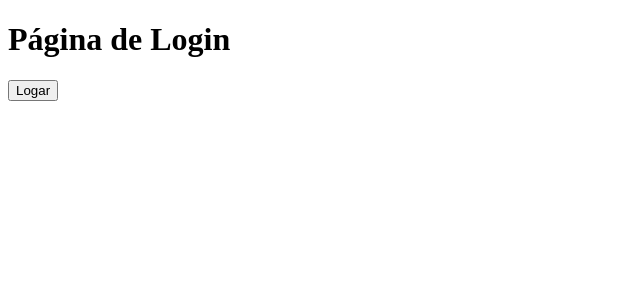
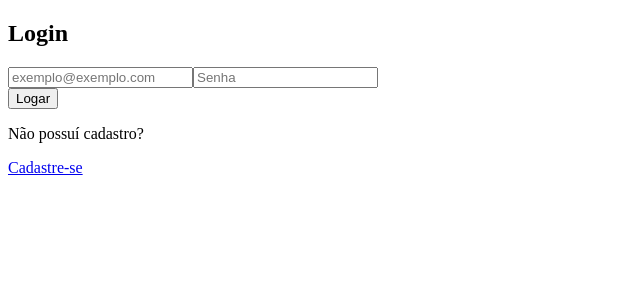
Before and after one commit to Laboratoria/SAP006-burger-queen-api-client, a React (Create React App) app: page /login in a window 1280 px wide. Shown: the top 300 px of the page, without its empty margins (0-640 px from the left). Built offline with nearby package versions, Linux system fonts and the light colour scheme.

Commit message:
Autenticaçao do login, redirecionando conforme a credenciais

```diff
--- a/src/pages/login/login.jsx
+++ b/src/pages/login/login.jsx
@@ -1,13 +1,24 @@
-const Login = (props) => {
+import React from 'react';
+import { Link } from 'react-router-dom'
+import useFormLogin from './useFormLogin';
+
+const Login = () => {
+  const { handleChange, handleSubmit } = useFormLogin();
+
   return (
-    <div>
-      <h1>Página de Login</h1>
-      <button onClick={() => {
-        console.log('ok');
-        props.history.push('/menu');
-      }}>Logar
-      </button>
+    <div className='loginPage'>
+      <h2>Login</h2>
+      <form onSubmit={handleSubmit}>
+        <input type='email' name='email' placeholder='exemplo@exemplo.com' onChange={handleChange} />
+        <input type='password' name='password' placeholder='Senha' onChange={handleChange} />
+        <div>
+        <button type='submit'>Logar</button>
+        </div>
+      </form>
+      <p className='new-user'>Não possuí cadastro?</p>
+                <div><Link className="link" to='/signup'>Cadastre-se</Link></div>
     </div>
+
   );
 }
 
--- /dev/null
+++ b/src/pages/login/useFormLogin.js
@@ -0,0 +1,40 @@
+import { useState } from 'react';
+import { loginUser } from '../../services/auth';
+import { useHistory } from 'react-router';
+
+const useFormLogin = () => {
+  const [values, setValues] = useState({
+    email: '',
+    password: '',
+  })
+
+  const handleChange = (e) => {
+    const auxValues = { ...values };
+    auxValues[e.target.name] = e.target.value;
+    setValues(auxValues);
+
+  }
+
+  const history = useHistory();
+
+  const handleSubmit = (e) => {
+    e.preventDefault();
+
+    loginUser(values)
+      .then(res => res.json())
+      .then((data) => {
+          if (data.role === 'attendant') {
+            history.push('/menu')
+          }
+
+          if (data.role === 'chef') {
+            history.push('/kitchen')
+          }
+        })
+      .catch(error => console.log(error))
+  }
+
+  return { handleChange, handleSubmit };
+}
+
+export default useFormLogin;
--- a/src/routes/privateRoute.js
+++ b/src/routes/privateRoute.js
@@ -1,14 +1,14 @@
-import React from 'react';
-import {  Route, Redirect } from 'react-router-dom';
-import { isAuthenticated } from '../services/auth'
-const PrivateRoute = ({ component: Component, ...rest}) => (
-    <Route { ...rest} render={ props => (
-        isAuthenticated() ? (
-            <Component { ...props } />
-        ) : (
-            <Redirect to={{ pathname:'/', state: { from: props.location}}} />
-        )
-    )}/>
-)
-
-export default PrivateRoute;
+//import React from 'react';
+//import {  Route, Redirect } from 'react-router-dom';
+//import { isAuthenticated } from '../services/auth'
+//const PrivateRoute = ({ component: Component, ...rest}) => (
+//    <Route { ...rest} render={ props => (
+//        isAuthenticated() ? (
+//            <Component { ...props } />
+//        ) : (
+//            <Redirect to={{ pathname:'/', state: { from: props.location}}} />
+//        )
+//    )}/>
+//)
+//
+//export default PrivateRoute;
--- a/src/routes/routes.js
+++ b/src/routes/routes.js
@@ -7,7 +7,7 @@ import Menu from '../pages/menu/menu.jsx'
 import Kitchen from '../pages/kitchen/kitchen.jsx'
 import Orders from '../pages/orders/orders.jsx'
 import NotFound from '../pages/notfound/notfound.jsx'
-import PrivateRoute from './privateRoute.js';
+//import PrivateRoute from './privateRoute.js';
 
 const Routes = () => {
   return (
@@ -17,9 +17,9 @@ const Routes = () => {
           <Route path='/' exact component={Home} />
           <Route path='/login' component={Login} />
           <Route path='/signup' component={SignUp} />
-          <PrivateRoute path='/menu' component={Menu} />
-          <PrivateRoute path='/kitchen' component={Kitchen} />
-          <PrivateRoute path='/orders' component={Orders} />
+          <Route path='/menu' component={Menu} />
+          <Route path='/kitchen' component={Kitchen} />
+          <Route path='/orders' component={Orders} />
           <Route component={NotFound} />
         </Switch>
       </div>
--- a/src/services/auth.js
+++ b/src/services/auth.js
@@ -14,8 +14,22 @@ export const createUser = (values) => {
   });
 };
 
+export const loginUser= (values) => {
+  return  fetch('https://lab-api-bq.herokuapp.com/auth', {
+  method: 'POST',
+  headers: {
+    'Content-Type': 'application/json',
+  },
+  body: JSON.stringify ({
+    email: values.email,
+    password: values.password,
+  })
+});
+};
+
+
 export const isAuthenticated = () => {
-  const token = localStorage.getItem('userToken');
+  const token = localStorage.getItem('usersToken');
   if (token) {
     return true;
   } else {
@@ -24,5 +38,5 @@ export const isAuthenticated = () => {
 };
 
 export const logOut = () => {
-  localStorage.removeItem('userToken');
+  localStorage.removeItem('usersToken');
 };
```
Also changed, not shown: src/pages/login/login.css (added), src/services/validate.js (line endings or trailing spaces).
